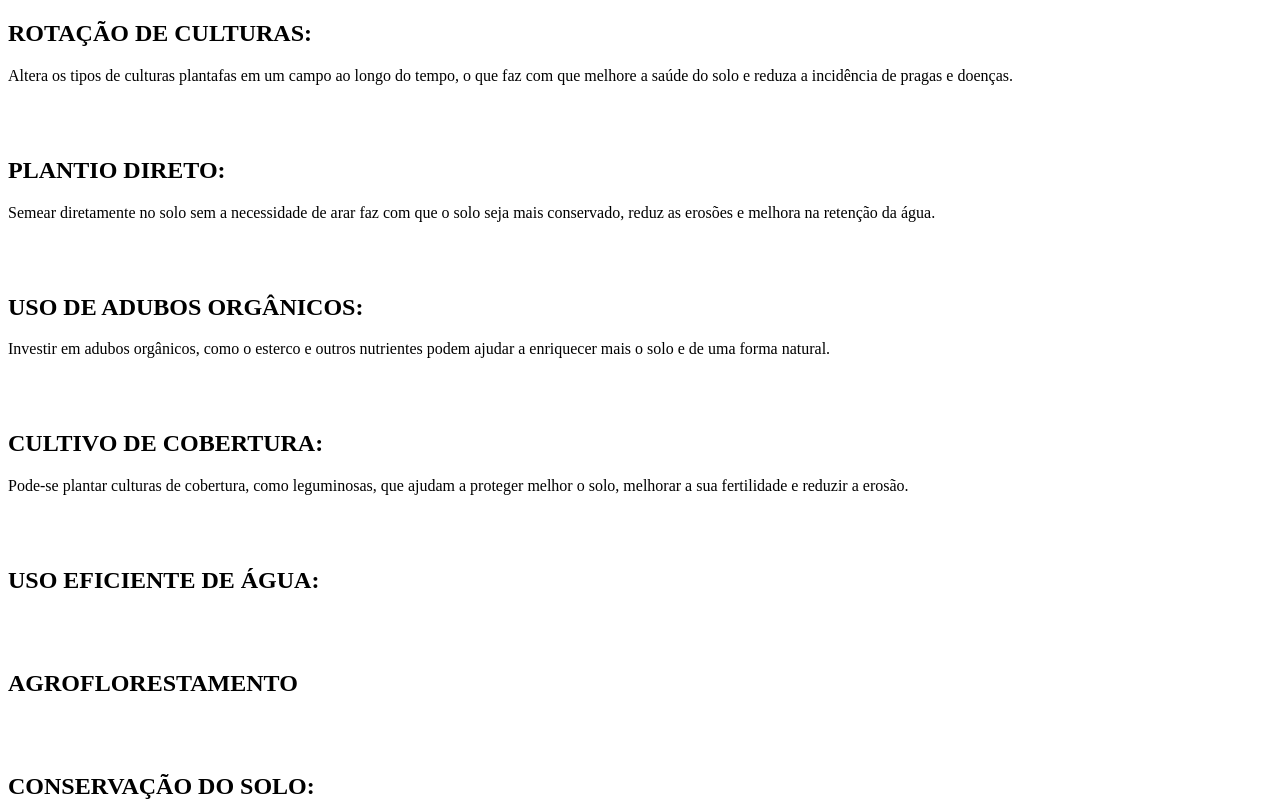
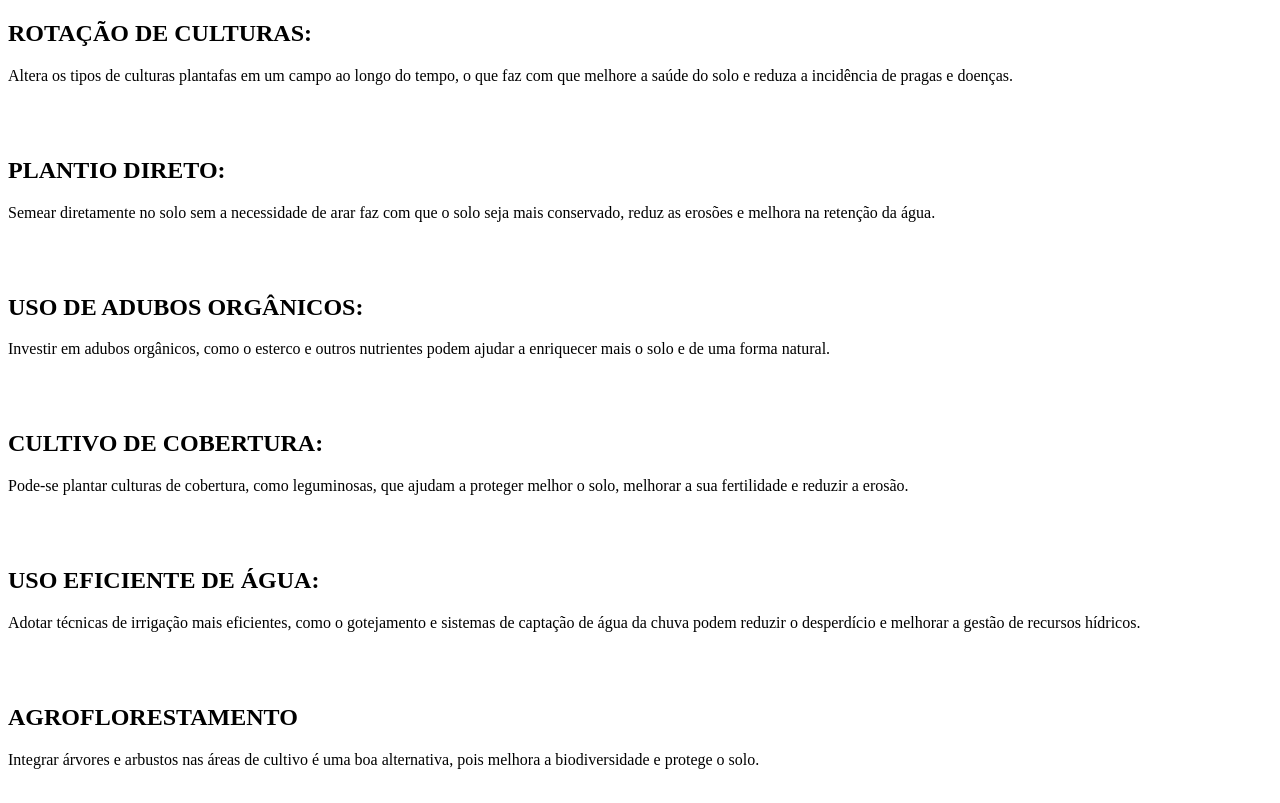
Before and after one commit to yasmin07lynx/agricultura-sustentavel, a plain HTML site: page sugestoes.html in a window 1280 px wide. Shown: the top 803 px of the page. Drawn offline with Linux system fonts and the light colour scheme.

Commit message:
edrftgyhj

```diff
--- a/sugestoes.html
+++ b/sugestoes.html
@@ -24,11 +24,11 @@
     <br><br>
 
     <h2 class="titulo2">USO EFICIENTE DE ÁGUA:</h2>
-    <p class="paragrafo"></p>
+    <p class="paragrafo">Adotar técnicas de irrigação mais eficientes, como o gotejamento e sistemas de captação de água da chuva podem reduzir o desperdício e melhorar a gestão de recursos hídricos.</p>
 <br><br>
 
     <h2 class="titulo2">AGROFLORESTAMENTO</h2>
-    <p class="paragrafo"></p>
+    <p class="paragrafo">Integrar árvores e arbustos nas áreas de cultivo é uma boa alternativa, pois melhora a biodiversidade e protege o solo. </p>
     <br><br>
 
     <h2 class="titulo2">CONSERVAÇÃO DO SOLO:</h2>
```
